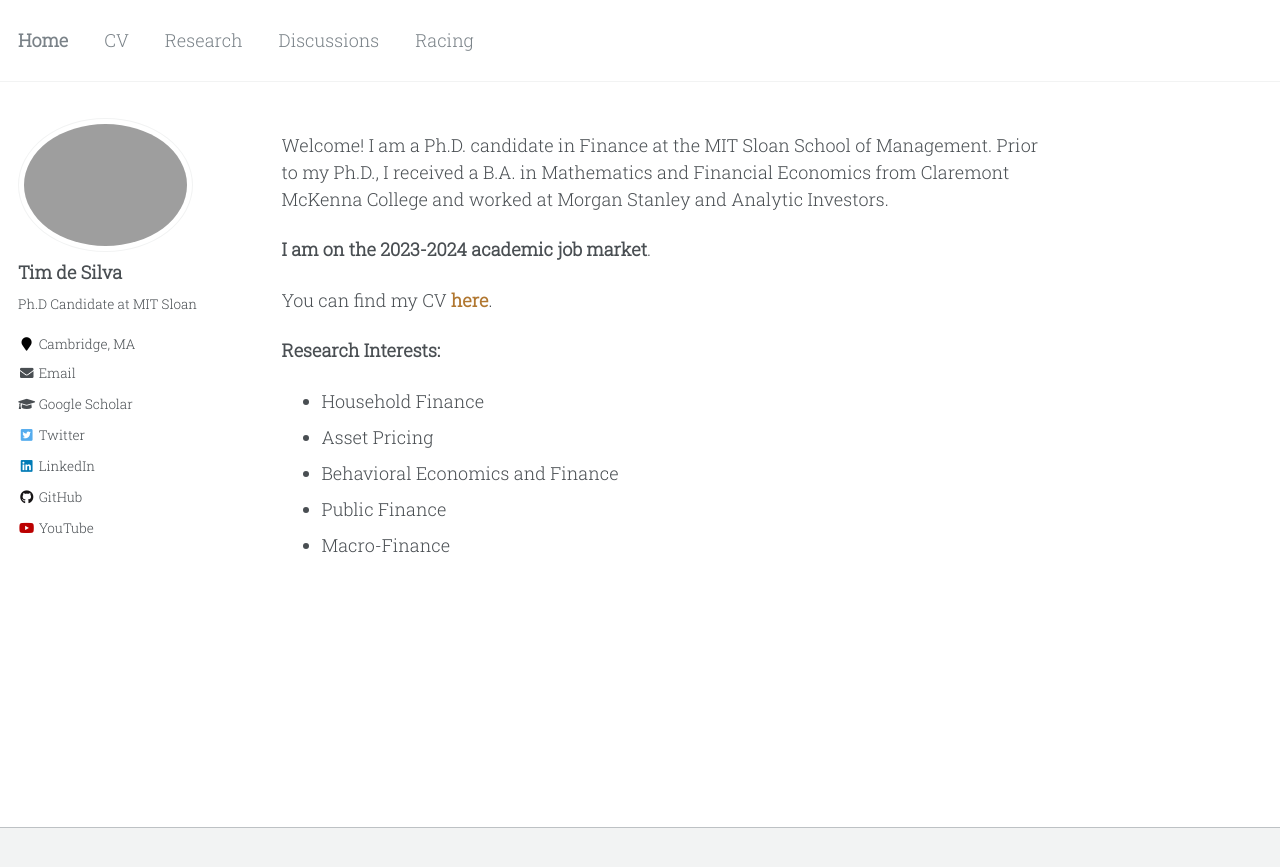
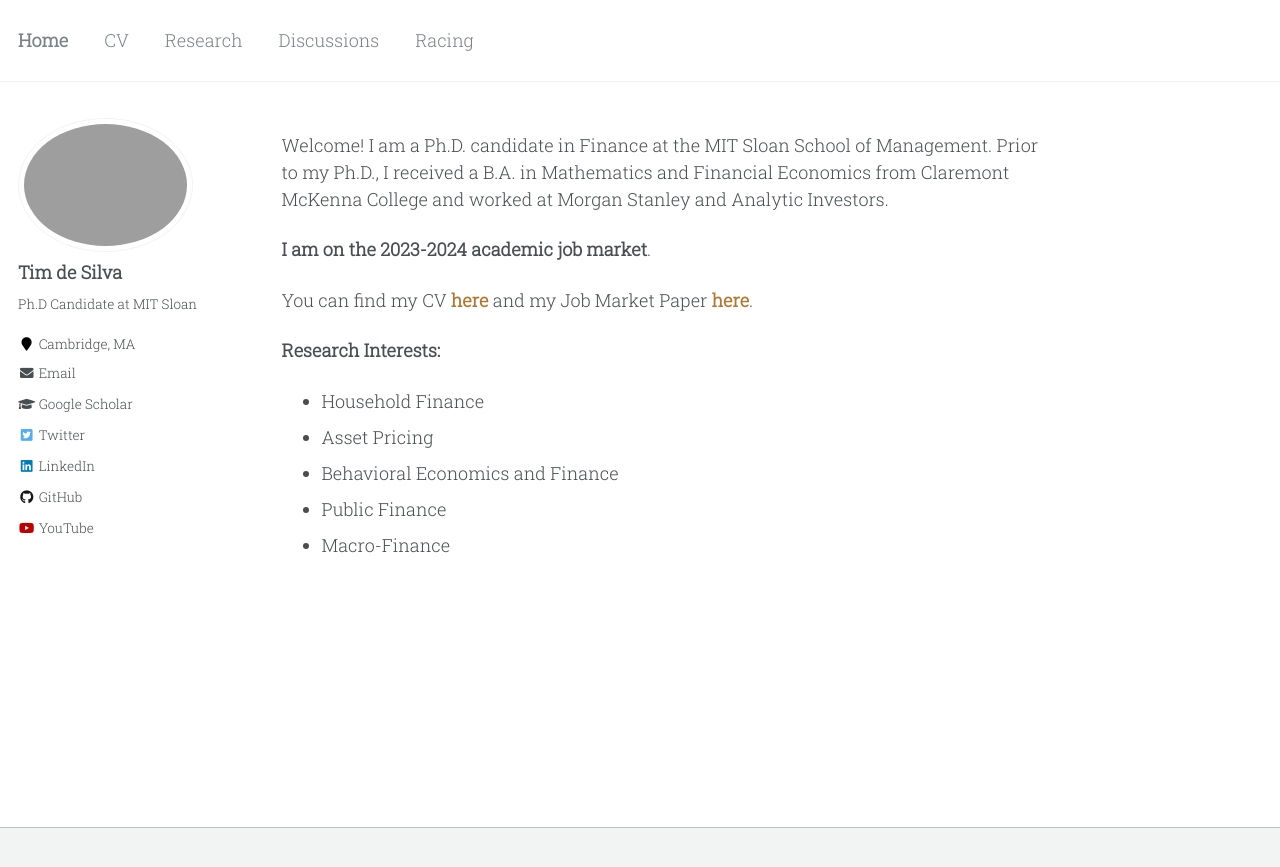
Before and after one commit to timhdesilva/timhdesilva.github.io, a Jekyll site: the page built from _pages/about.html, in a window 1280 px wide. Shown: the top 867 px of the page. Built offline with Jekyll 4.4.1, drawn with Linux system fonts in a browser that asks for light colours.

Commit message:
update about

```diff
--- a/_pages/about.html
+++ b/_pages/about.html
@@ -15,7 +15,7 @@ redirect_from:
   <strong>I am on the 2023-2024 academic job market</strong>.
 </p>
 <p>
-  You can find my CV <a style="text-decoration:none; color:rgb(177, 119, 48); font-weight:bold" href="http://timhdesilva.github.io/files/cv.pdf">here</a>.
+  You can find my CV <a style="text-decoration:none; color:rgb(177, 119, 48); font-weight:bold" href="http://timhdesilva.github.io/files/cv.pdf">here</a> and my Job Market Paper <a style="text-decoration:none; color:rgb(177, 119, 48); font-weight:bold" href="http://timhdesilva.github.io/files/papers/jmp_deSilva.pdf">here</a>.
 </p>
 <p><strong>Research Interests:</strong></p>
 <ul>
```
